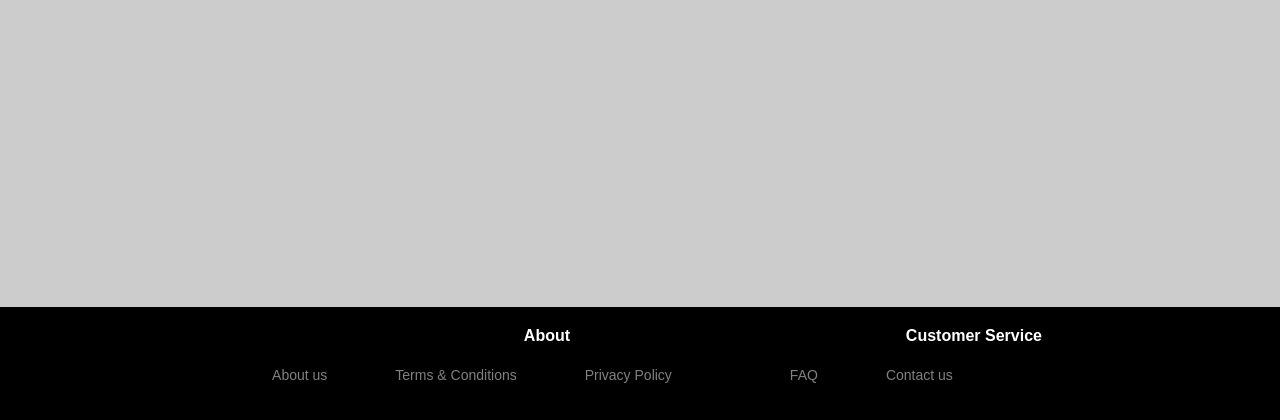
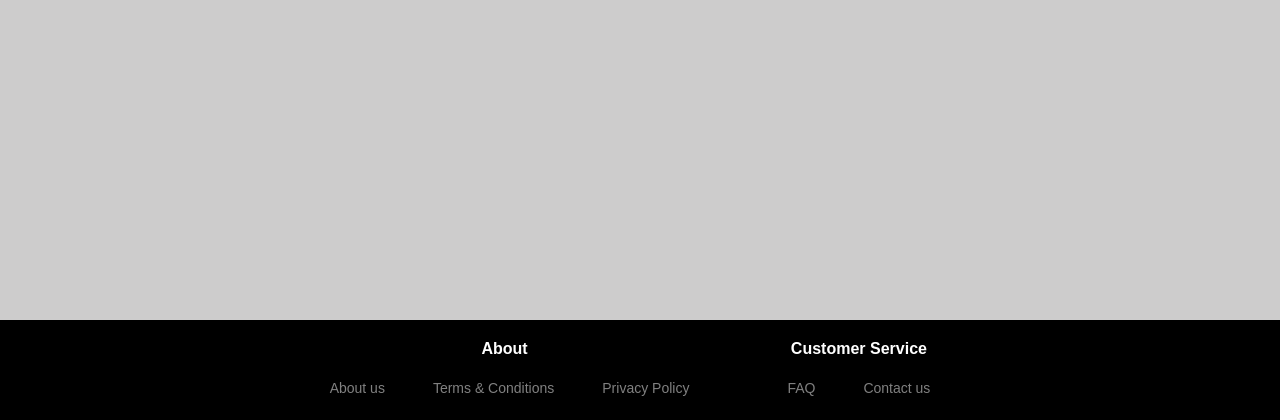
Before and after one commit to Kyle12345345/HEELYEAH, a Python web app: template server/backend/templates/cart.html in a window 1280 px wide. Shown: the part 380-800 px from the top of the page. Run offline with Jinja, Linux system fonts and the light colour scheme; the template is opened without the code that fills it, so the values that code supplies are empty; some libraries are stand-ins or nearby versions.

Commit message:
fixed the alignment of footer's content

```diff
--- a/server/backend/static/css/cart.css
+++ b/server/backend/static/css/cart.css
@@ -171,6 +171,7 @@ footer {
     bottom: 0; /* Positions the footer at the bottom */
     left: 0; /* Ensures it spans the entire width of the page */
     z-index: 1000; /* Ensures it stays on top of other elements */
+    height: 100px;
 }
 
 .footer-content {
@@ -182,7 +183,7 @@ footer {
 .footer-section h4 {
     margin-bottom: 10px;
     color: white;
-    margin-left: 150px;
+    margin-left: -30px;
 }
 
 .footer-section ul {
@@ -205,6 +206,7 @@ footer {
     transition: all 0.3s ease-in-out;
     display: inline-block;
     text-align: center;
+    margin-left: -20px;
 }
 
 .footer-section ul li a:hover {
@@ -214,7 +216,7 @@ footer {
 .footer-sectionto h4 {
     margin-bottom: 10px;
     color: white;
-    margin-left: 40px;
+    margin-left: -20px;
 }
 
 .footer-sectionto ul {
@@ -237,6 +239,7 @@ footer {
     transition: all 0.3s ease-in-out;
     display: inline-block;
     text-align: center;
+    margin-left: -20px;
 }
 
 .footer-sectionto ul li a:hover {
@@ -256,6 +259,7 @@ footer {
     padding: 20px;
     margin-top: 75px;
     padding-bottom: 150px;
+    margin-bottom: 20px;
 }
 
 .cart-item {
@@ -382,8 +386,8 @@ footer {
     padding: 15px 25px;
     border-top: 1px solid #ccc;
     box-shadow: 0 -2px 10px rgba(0, 0, 0, 0.1);
-    margin-bottom: 115px;
-    margin-top: auto;
+    margin-bottom: 90px;
+    margin-top: 50px;
 }
 
 /* Select All styles */
--- a/server/backend/static/css/profile.css
+++ b/server/backend/static/css/profile.css
@@ -190,6 +190,7 @@ footer {
     bottom: 0; /* Positions the footer at the bottom */
     left: 0; /* Ensures it spans the entire width of the page */
     z-index: 1000; /* Ensures it stays on top of other elements */
+    height: 100px;
 }
 
 .footer-content {
@@ -224,6 +225,7 @@ footer {
     transition: all 0.3s ease-in-out;
     display: inline-block;
     text-align: center;
+    margin-left: -25px;
 }
 
 .footer-section ul li a:hover {
--- a/server/backend/static/css/sbg.css
+++ b/server/backend/static/css/sbg.css
@@ -183,6 +183,7 @@ footer {
     display: flex;
     justify-content: center; /* Center content horizontally */
     align-items: center; /* Center content vertically */
+    height: 100px;
 }
 
 /* Footer content */
--- a/server/backend/templates/cart.html
+++ b/server/backend/templates/cart.html
@@ -83,7 +83,7 @@
                     <li><a href="{{ url_for('views.privacypolicy')}}">Privacy Policy</a></li>
                 </ul>
             </div>
-            <div class="footer-section">
+            <div class="footer-sectionto">
                 <h4>Customer Service</h4>
                 <ul>
                     <li><a href="{{ url_for('views.faq')}}">FAQ</a></li>
--- a/server/backend/templates/faq.html
+++ b/server/backend/templates/faq.html
@@ -116,7 +116,7 @@
 
         <div class="faq-item">
             <h3>13. How can I contact customer support?</h3>
-            <p>You can reach our customer support team by emailing us at [support@shoewebsite.com] or by using the contact form on our website. We respond to inquiries within 24-48 hours.</p>
+            <p>You can reach our customer support team by using the contact form on our website. We respond to inquiries within 24-48 hours.</p>
         </div>
 
         <div class="faq-item">
--- a/server/backend/templates/login.html
+++ b/server/backend/templates/login.html
@@ -100,7 +100,7 @@
                     <li><a href="{{ url_for('views.privacypolicy')}}">Privacy Policy</a></li>
                 </ul>
             </div>
-            <div class="footer-section">
+            <div class="footer-sectionto">
                 <h4>Customer Service</h4>
                 <ul>
                     <li><a href="{{ url_for('views.faq')}}">FAQ</a></li>
--- a/server/backend/templates/profile.html
+++ b/server/backend/templates/profile.html
@@ -65,7 +65,7 @@
                     <li><a href="{{ url_for('views.privacypolicy')}}">Privacy Policy</a></li>
                 </ul>
             </div>
-            <div class="footer-section">
+            <div class="footer-sectionto">
                 <h4>Customer Service</h4>
                 <ul>
                     <li><a href="{{ url_for('views.faq')}}">FAQ</a></li>
```
Also changed, not shown: server/backend/static/css/login.css (+10 -1 lines).
